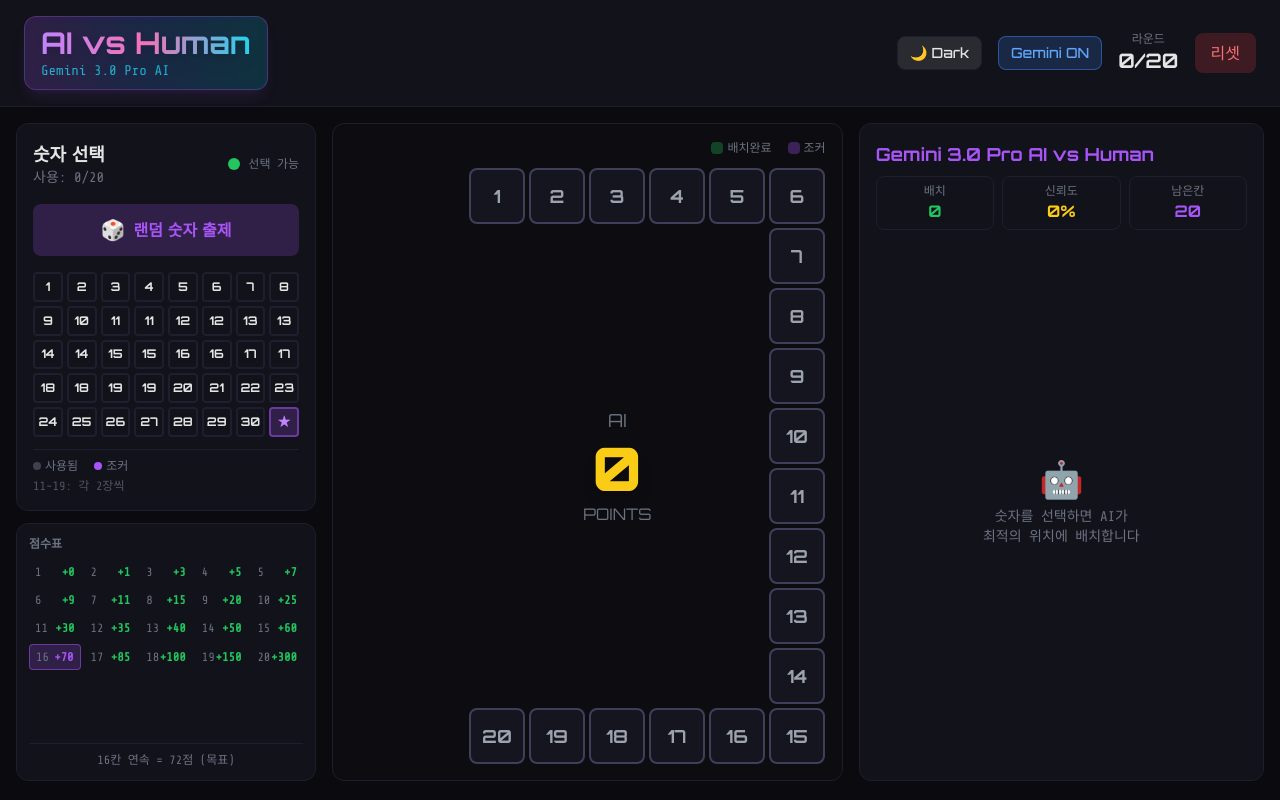
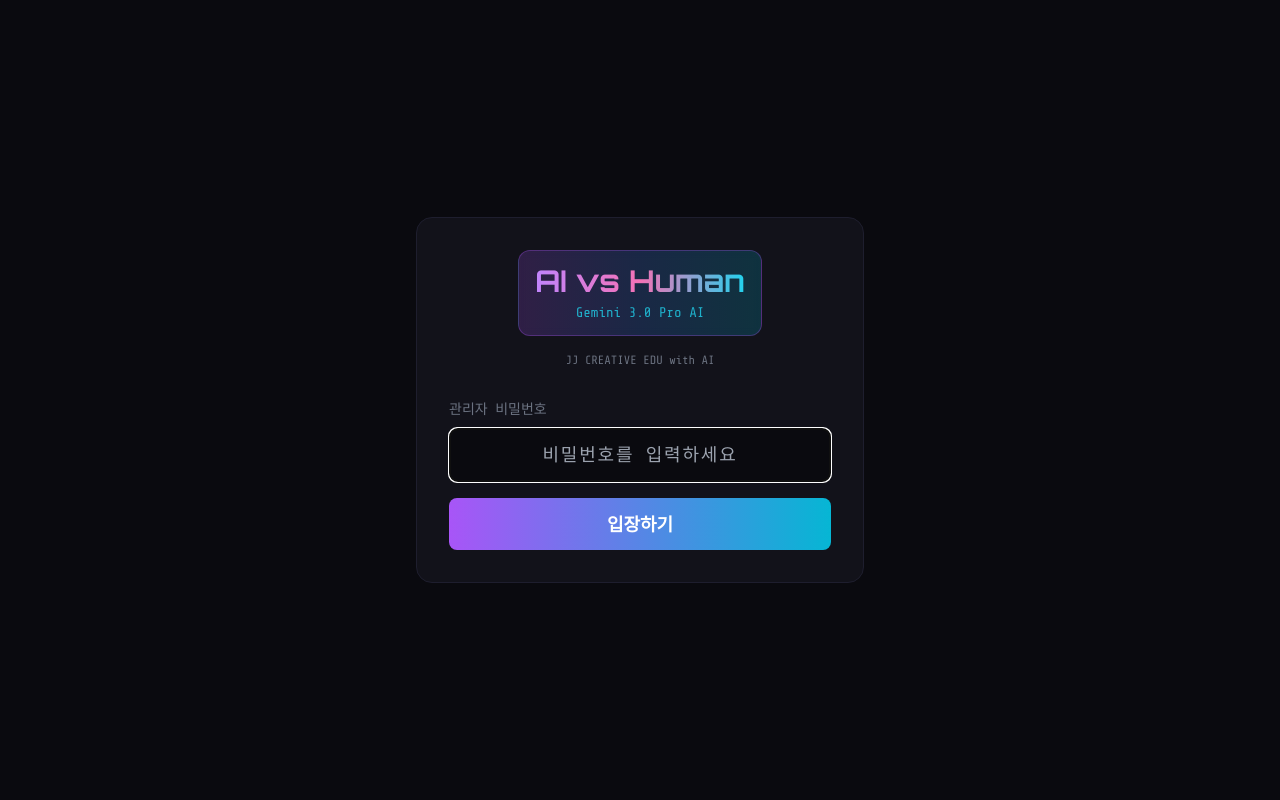
Before and after one commit to 1970jjh/AI-vs-Human, a Next.js app in the folder ai-vs-human/: page / in a window 1280 px wide. Built offline with nearby package versions, Linux system fonts and the light colour scheme.

Commit message:
Add password protection and company slogan
- Add login screen with password protection (pw: 6749467)
- Add 'JJ CREATIVE EDU with AI' slogan above game board
- Styled login screen with gradient design matching main UI

```diff
--- a/ai-vs-human/src/app/page.tsx
+++ b/ai-vs-human/src/app/page.tsx
@@ -23,7 +23,14 @@ interface AIDecision {
   strategy?: string;
 }
 
+const ADMIN_PASSWORD = "6749467";
+
 export default function Home() {
+  // 인증 상태
+  const [isAuthenticated, setIsAuthenticated] = useState(false);
+  const [passwordInput, setPasswordInput] = useState("");
+  const [passwordError, setPasswordError] = useState(false);
+
   // 테마 상태
   const [isDarkMode, setIsDarkMode] = useState(true);
 
@@ -206,6 +213,75 @@ export default function Home() {
 
   const isGameFinished = turn >= BOARD_SIZE;
 
+  // 비밀번호 확인
+  const handlePasswordSubmit = (e: React.FormEvent) => {
+    e.preventDefault();
+    if (passwordInput === ADMIN_PASSWORD) {
+      setIsAuthenticated(true);
+      setPasswordError(false);
+    } else {
+      setPasswordError(true);
+      setPasswordInput("");
+    }
+  };
+
+  // 로그인 화면
+  if (!isAuthenticated) {
+    return (
+      <div className="min-h-screen flex items-center justify-center" style={{ backgroundColor: "var(--background)" }}>
+        <div className="w-full max-w-md p-8 rounded-2xl border" style={{ backgroundColor: "var(--surface)", borderColor: "var(--border)" }}>
+          {/* 로고 */}
+          <div className="text-center mb-8">
+            <div className="px-4 py-3 rounded-xl bg-gradient-to-r from-purple-500/20 via-blue-500/20 to-cyan-500/20 backdrop-blur-sm border border-purple-500/30 inline-block">
+              <h1 className="font-digital text-3xl font-bold bg-gradient-to-r from-purple-400 via-pink-400 to-cyan-400 bg-clip-text text-transparent">
+                AI vs Human
+              </h1>
+              <p className="font-mono-digital text-sm text-cyan-400/80 mt-1">
+                Gemini 3.0 Pro AI
+              </p>
+            </div>
+            <p className="font-mono-digital text-xs text-muted mt-4">
+              JJ CREATIVE EDU with AI
+            </p>
+          </div>
+
+          {/* 비밀번호 입력 폼 */}
+          <form onSubmit={handlePasswordSubmit} className="space-y-4">
+            <div>
+              <label className="block text-sm font-mono-digital text-muted mb-2">
+                관리자 비밀번호
+              </label>
+              <input
+                type="password"
+                value={passwordInput}
+                onChange={(e) => setPasswordInput(e.target.value)}
+                placeholder="비밀번호를 입력하세요"
+                className="w-full px-4 py-3 rounded-lg border font-mono-digital text-center text-lg tracking-widest"
+                style={{
+                  backgroundColor: "var(--background)",
+                  borderColor: passwordError ? "#ef4444" : "var(--border)",
+                  color: "var(--text)"
+                }}
+                autoFocus
+              />
+              {passwordError && (
+                <p className="text-red-400 text-sm font-mono-digital mt-2 text-center">
+                  비밀번호가 올바르지 않습니다
+                </p>
+              )}
+            </div>
+            <button
+              type="submit"
+              className="w-full py-3 rounded-lg font-digital font-bold text-lg bg-gradient-to-r from-purple-500 to-cyan-500 text-white hover:opacity-90 transition-opacity"
+            >
+              입장하기
+            </button>
+          </form>
+        </div>
+      </div>
+    );
+  }
+
   return (
     <div className="min-h-screen flex flex-col" style={{ backgroundColor: "var(--background)" }}>
       {/* 헤더 */}
@@ -280,6 +356,13 @@ export default function Home() {
 
             {/* 중앙: AI 게임 보드 */}
             <div className="col-span-5 flex flex-col">
+              {/* 슬로건 */}
+              <div className="mb-2 text-center">
+                <span className="font-mono-digital text-sm text-cyan-400/70 tracking-wider">
+                  JJ CREATIVE EDU with AI
+                </span>
+              </div>
+
               {isGameFinished && (
                 <div className={`mb-3 p-3 rounded-xl text-center border font-digital ${
                   aiScore >= 72
```
